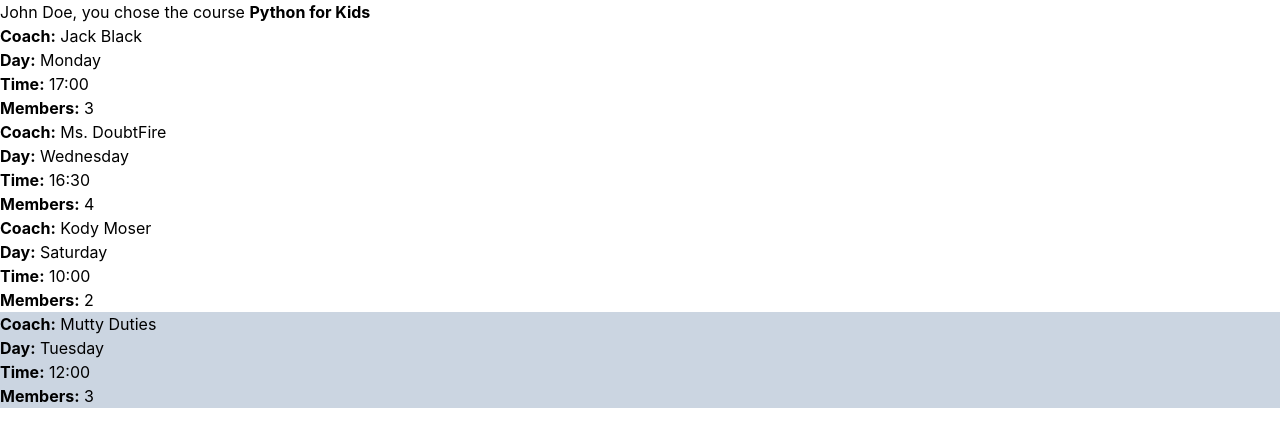
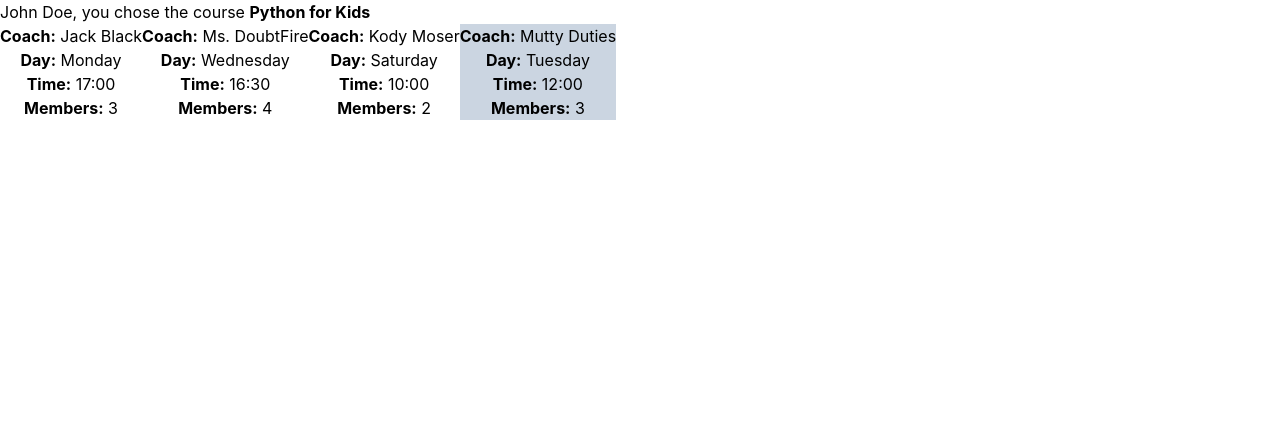
Before and after one commit to thaiscs/codary-challenge, a React (Create React App) app: page / in a window 1280 px wide. Shown: the top 446 px of the page. Built offline with nearby package versions, Linux system fonts and the light colour scheme.

Commit message:
Create logic to toggle cohort selection

```diff
--- a/src/components/Cohorts.tsx
+++ b/src/components/Cohorts.tsx
@@ -1,4 +1,4 @@
-import React from "react";
+import React, { useState } from "react";
 import { exampleCohorts } from "../store";
 import { getDayName } from "../helpers/getDayName";
 
@@ -7,15 +7,32 @@ export interface Props {
 }
 
 const Cohorts: React.FC<Props> = (props: Props) => {
-  console.log(exampleCohorts, props.userId);
+  const [cohorts, setCohorts] = useState(exampleCohorts);
+  const [selection, setSelection] = useState(false);
+
+  const selectCohort = (index: number, id: string) => {
+    const members = cohorts[index].members;
+    const isSelected = members.some((member) => member === props.userId);
+    const selectedAtPosition = (member: string) => member === props.userId;
+    const toggleSelection = members.findIndex(selectedAtPosition);
+    if (isSelected) {
+      members.splice(toggleSelection, 1);
+    } else {
+      members.splice(0, 0, props.userId);
+    }
+    setCohorts(cohorts);
+    setSelection(!selection);
+  };
+
   return (
     <div>
-      {exampleCohorts.map((cohort) => {
-        const selected = cohort.members.some(
+      {cohorts.map((cohort, index) => {
+        const selection = cohort.members.some(
           (member) => member === props.userId
         );
         return (
-          <ul className={selected ? "bg-slate-300" : ""} key={cohort.id}>
+          <button key={index} onClick={() => selectCohort(index, cohort.id)}>
+            <ul className={selection ? "bg-slate-300" : ""} key={cohort.id}>
               <li key={cohort.coach}>
                 <b>Coach:</b> {cohort.coach}
               </li>
@@ -25,10 +42,11 @@ const Cohorts: React.FC<Props> = (props: Props) => {
               <li key={cohort.time}>
                 <b>Time:</b> {cohort.time}
               </li>
-            <li key={cohort.members.length}>
+              <li key={cohort.members[1]}>
                 <b>Members:</b> {cohort.members.length}
               </li>
             </ul>
+          </button>
         );
       })}
     </div>
--- a/src/components/Course.tsx
+++ b/src/components/Course.tsx
@@ -1,4 +1,3 @@
-import React from "react";
 import { exampleCourse } from "../store";
 export default function Course() {
   return <b>{exampleCourse.name}</b>;
--- a/src/components/User.tsx
+++ b/src/components/User.tsx
@@ -1,4 +1,3 @@
-import React from "react";
 import { exampleUser } from "../store";
 import Cohorts from "./Cohorts";
 import Course from "./Course";
```
Also changed, not shown: 1 other file (tests, documents, lock files or other folders). Lines whose indentation alone changed are shown as unchanged.
